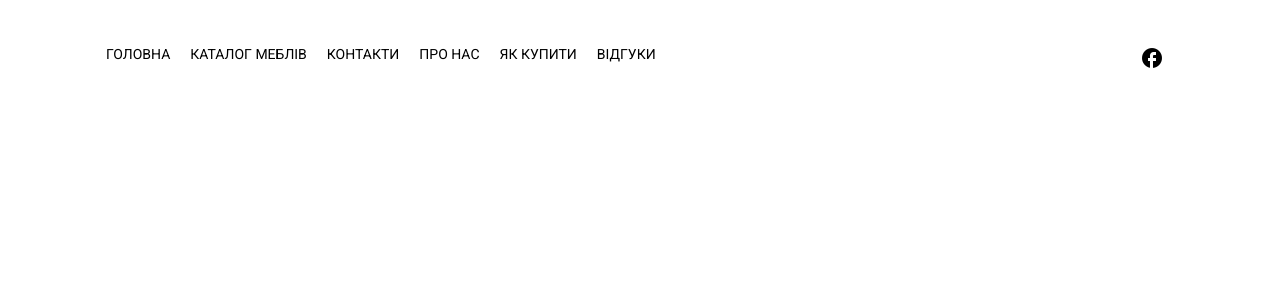
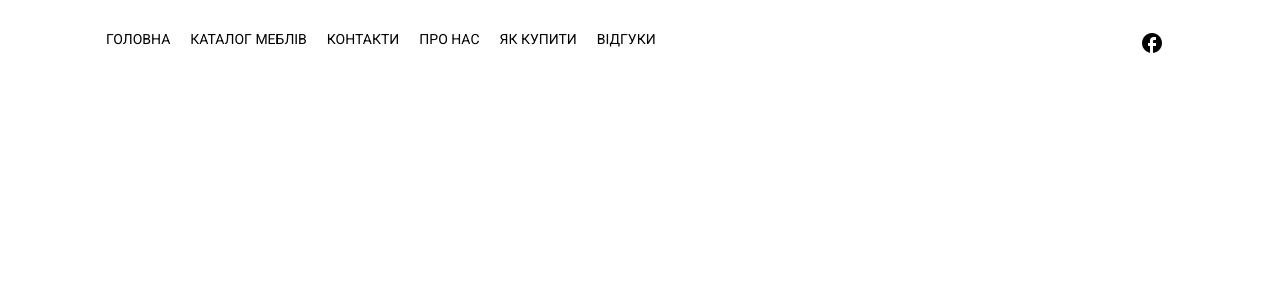
Before and after one commit to OleksandrShchur/FurnitureStore, an Angular app in the folder Furniture.Store/furniture.web/: page / in a window 1280 px wide. Shown: the top 300 px of the page. Built offline with nearby package versions, Linux system fonts and the light colour scheme.

Commit message:
Changed padding-top to 15px in navbar menu

```diff
--- a/Furniture.Store/furniture.web/src/app/navbar/navbar.component.css
+++ b/Furniture.Store/furniture.web/src/app/navbar/navbar.component.css
@@ -11,7 +11,7 @@
 
 .navbar-menu-items {
   width: 100%;
-  padding-top: 30px;
+  padding-top: 15px;
   padding-left: 80px;
   padding-right: 100px;
   display: flex;
```
